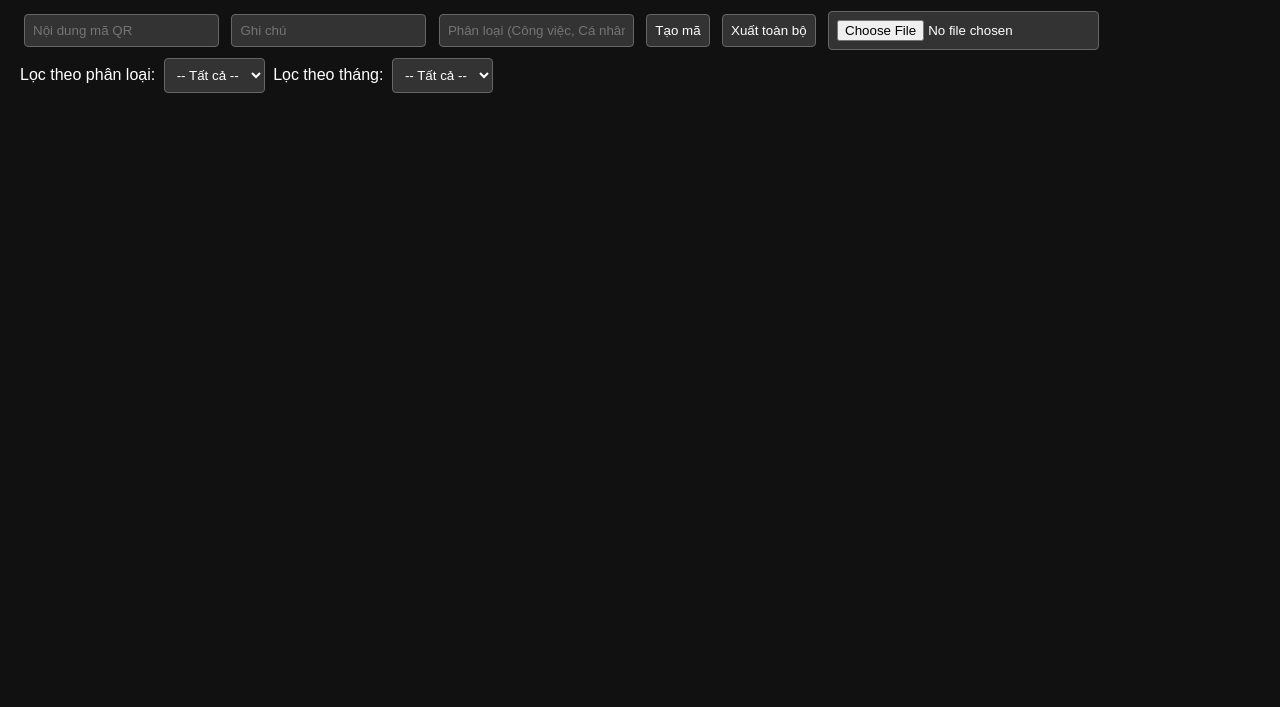
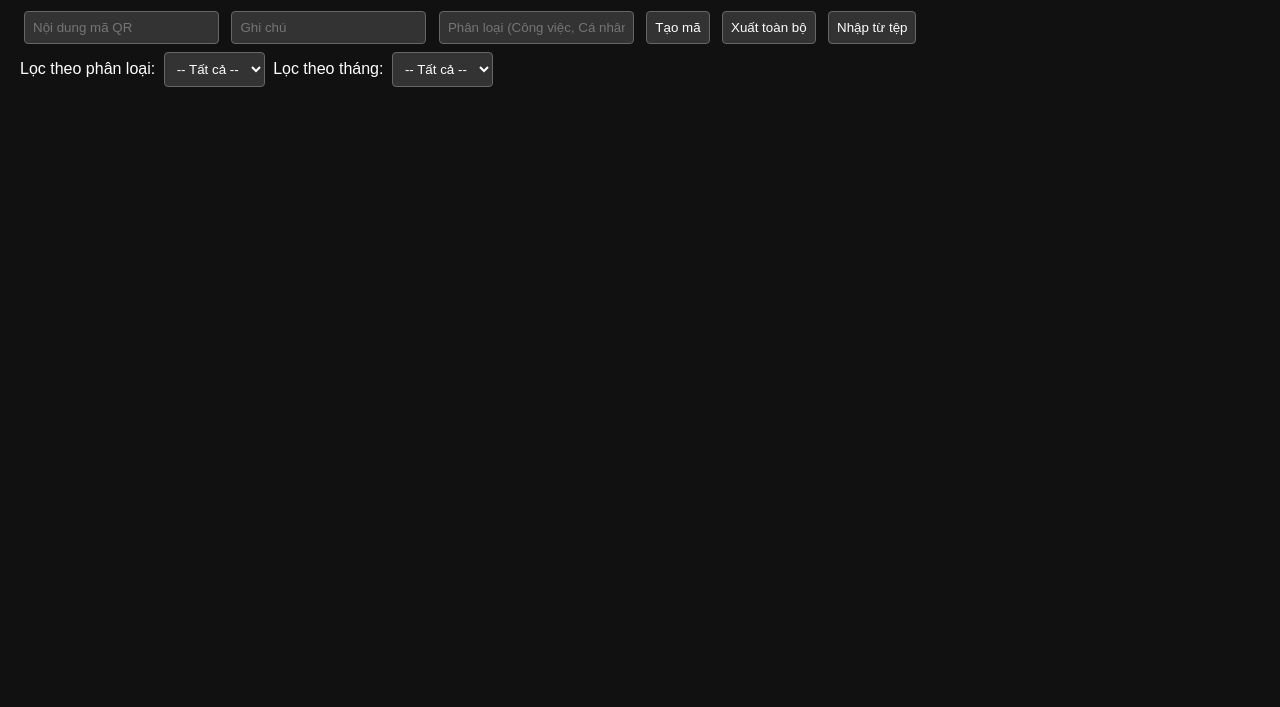
Before and after one commit to Aurora-20-10/QR_code, a plain HTML site: page index.html in a window 1280 px wide. Shown: the part 93-800 px from the top of the page. Drawn offline with Linux system fonts and the light colour scheme.

Commit message:
Update index.html

```diff
--- a/index.html
+++ b/index.html
@@ -91,7 +91,8 @@
     <input id="tag" placeholder="Phân loại (Công việc, Cá nhân, ...)">
     <button onclick="addQR()">Tạo mã</button>
     <button onclick="exportData()">Xuất toàn bộ</button>
-    <input type="file" onchange="importData(event)">
+    <button onclick="document.getElementById('fileInput').click()">Nhập từ tệp</button>
+    <input id="fileInput" type="file" onchange="importData(event)" style="display:none">
   </div>
   <div>
     <label>Lọc theo phân loại:</label>
```
